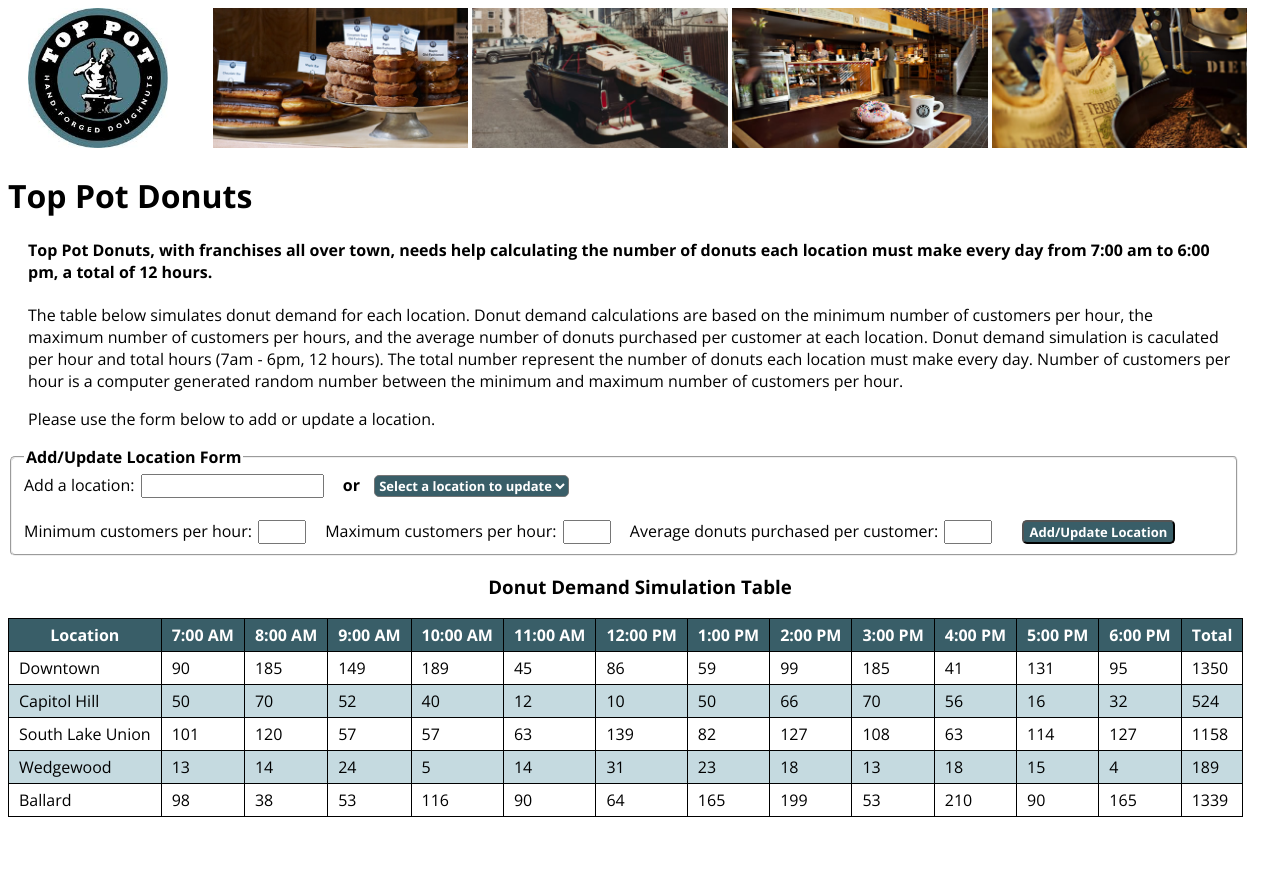
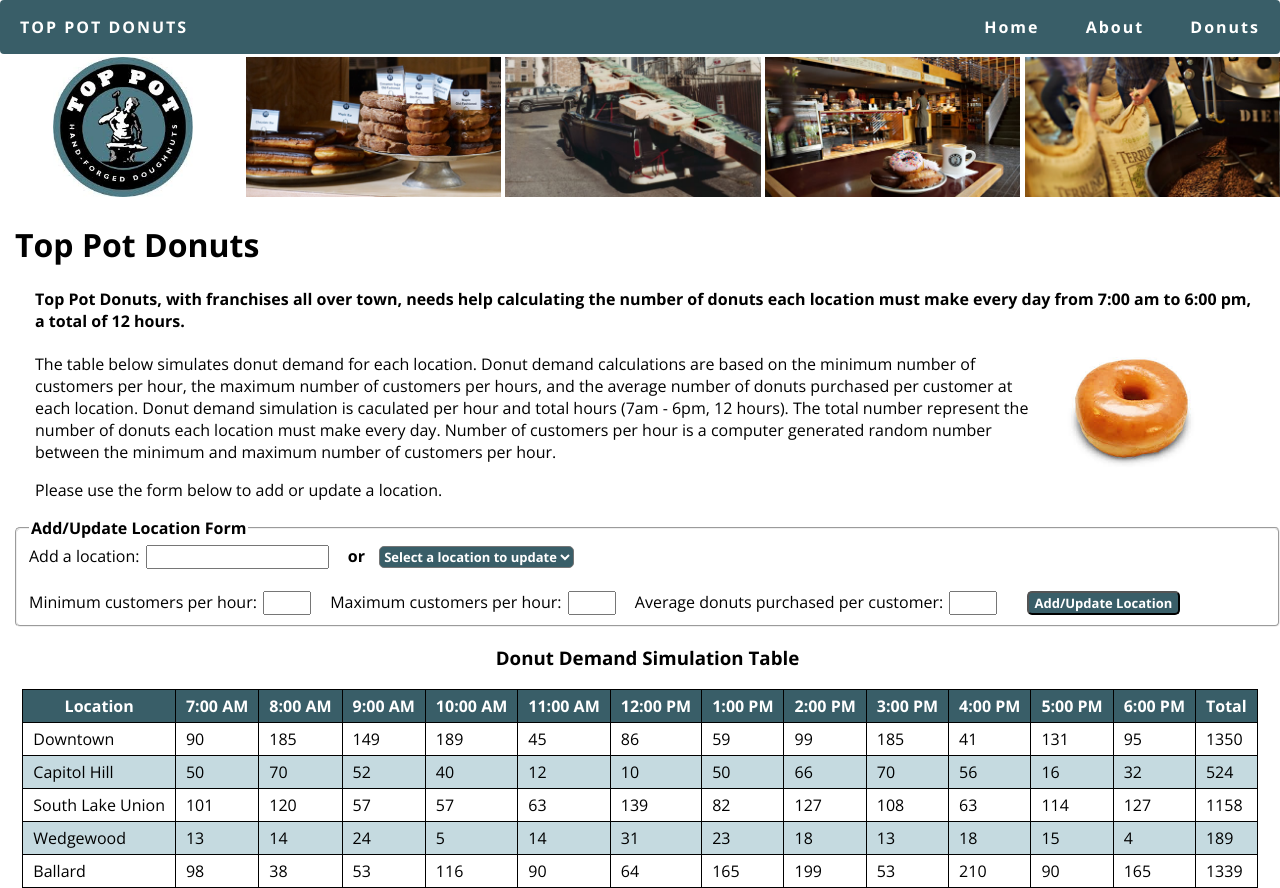
Before and after one commit to TimNguyen1389/donut_shop, a plain HTML site: page index.html in a window 1280 px wide. Before the commit the page ends 825 px from the top, so only its background shows below. Drawn offline with nearby package versions, Linux system fonts and the light colour scheme.

Commit message:
add layout

```diff
--- a/donut.css
+++ b/donut.css
@@ -2,9 +2,66 @@
   font-family: "Open Sans", sans-serif;
 }
 
+body {
+  margin: 0;
+}
+
+.wrapper {
+  margin: auto;
+  max-width: 1280px;
+}
+
+section, h1 {
+  margin-left: 15px;
+  position: relative;
+}
+
+#donut {
+  position: absolute;
+  top: 60px;
+  right: 80px;
+}
+
+nav {
+  display: flex;
+  flex-direction: row;
+  justify-content: space-between;
+  background-color: #395e68;
+  color: white;
+  font-size: 16px;
+  font-weight: bold;
+  border-radius: 4px;
+  letter-spacing: 2px;
+  position: fixed;
+  top: 0;
+  left: 0;
+  width: 100%;
+}
+
+.container{
+  display: flex;
+  flex-direction: row;
+  justify-content: space-between;
+  margin-top: 57px;
+}
+
+.navItem {
+  display: inline;
+  padding-left: 20px;
+  padding-right: 20px;
+}
+
+a {
+  text-decoration: none;
+  color: white;
+}
+a:hover {
+  color: #c5dae0;
+}
+
 .logo {
-  padding: 0 20px;
-  float: left;
+  margin: auto;
+  bottom-padding: 0px;
 }
 
 .img-container, .img-header {
@@ -17,14 +74,20 @@
   text-align: center;
 }
 
-h4, p {
-  margin-right: 40px;
+h4 {
+  margin-right: 20px;
+  margin-left: 20px;
+}
+
+p {
+  margin-right: 230px;
   margin-left: 20px;
 }
 
 fieldset {
-  width: 1200px;
+  max-width: 1280px;
   border-radius: 5px;
+  margin: auto;
 }
 
 input {
@@ -47,6 +110,8 @@
 
 table {
   border-collapse: collapse;
+  margin: auto;
+  max-width: 1280px;
 }
 
 th {
--- a/index.html
+++ b/index.html
@@ -10,8 +10,17 @@
   <link rel="stylesheet" type="text/css" href="donut.css">
 </head>
 <body>
-
-  <div class="bg-container">
+<div class="wrapper">
+  <header>
+    <nav>
+      <div><p>TOP POT DONUTS</p></div>
+      <ul>
+        <li class="navItem"><a href="#">Home</a></li>
+        <li class="navItem"><a href="#">About</a></li>
+        <li class="navItem"><a href="#">Donuts</a></li>
+      </ul>
+    </nav>
+    <div class="container">
       <div class="logo"><img src="images/TP-logo.jpeg" height="140px" alt="company logo"></div>
       <div class="img-container">
         <img class="img-header" src="images/tp1.jpg" height="140px" alt="image of donuts">
@@ -20,15 +29,13 @@
         <img class="img-header" src="images/tp4.jpg" height="140px" alt="image of coffee beans">
       </div>
     </div>
-
-  <header>
     <h1>Top Pot Donuts</h1>
   </header>
 
   <section>
     <h4>Top Pot Donuts, with franchises all over town, needs help calculating the number of donuts each location must make every day from 7:00 am to 6:00 pm, a total of 12 hours.
     </h4>
-
+    <img id="donut"src="images/donut.jpeg" height="120px" alt="image of a donut">
     <p>
       The table below simulates donut demand for each location. Donut demand calculations are based on the minimum number of customers per hour, the maximum number of customers per hours, and the average number of donuts purchased per customer at each location. Donut demand simulation is caculated per hour and total hours (7am - 6pm, 12 hours). The total number represent the number of donuts each location must make every day. Number of customers per hour is a computer generated random number between the minimum and maximum number of customers per hour.
     </p>
@@ -67,6 +74,6 @@
   </section>
 
     <script type="text/javascript" src="donut.js"></script>
-
+</div>
 </body>
 </html>
```
Also changed, not shown: images/donut.jpeg (added). Lines whose indentation alone changed are shown as unchanged.
